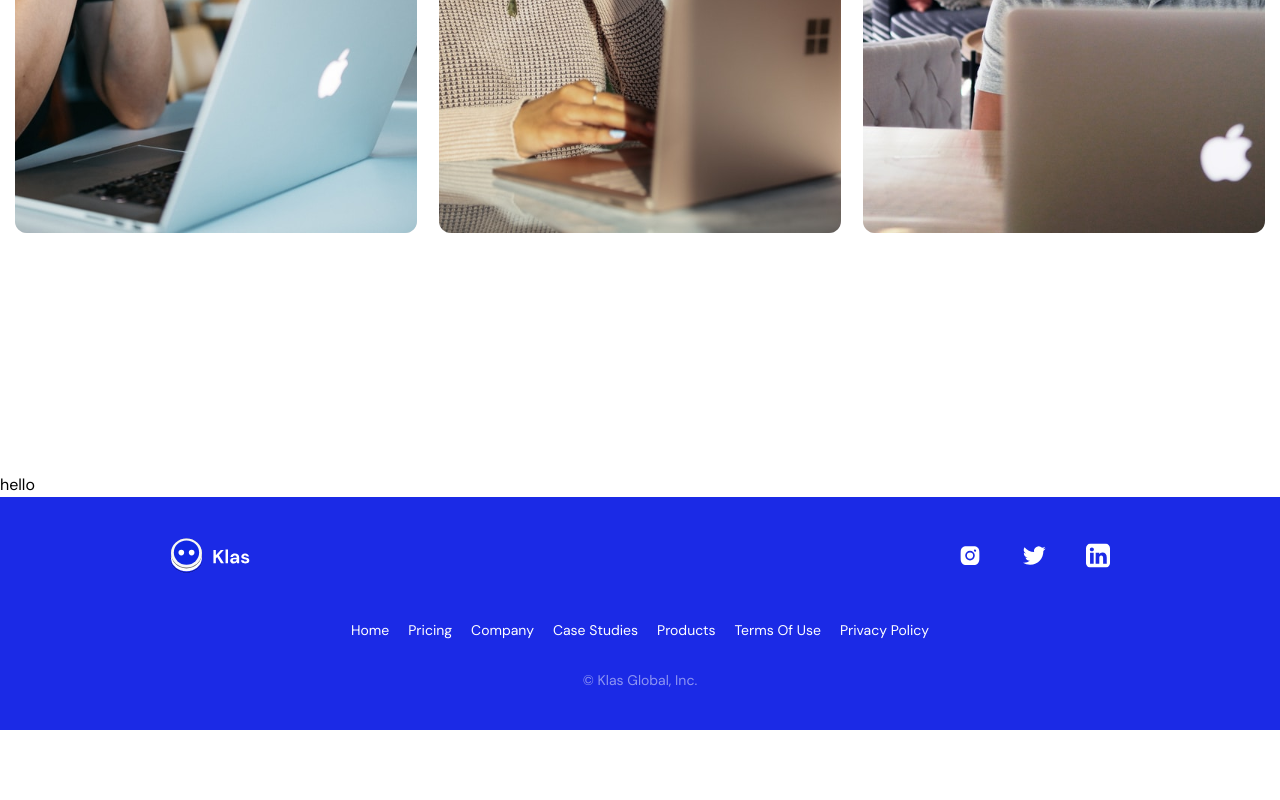
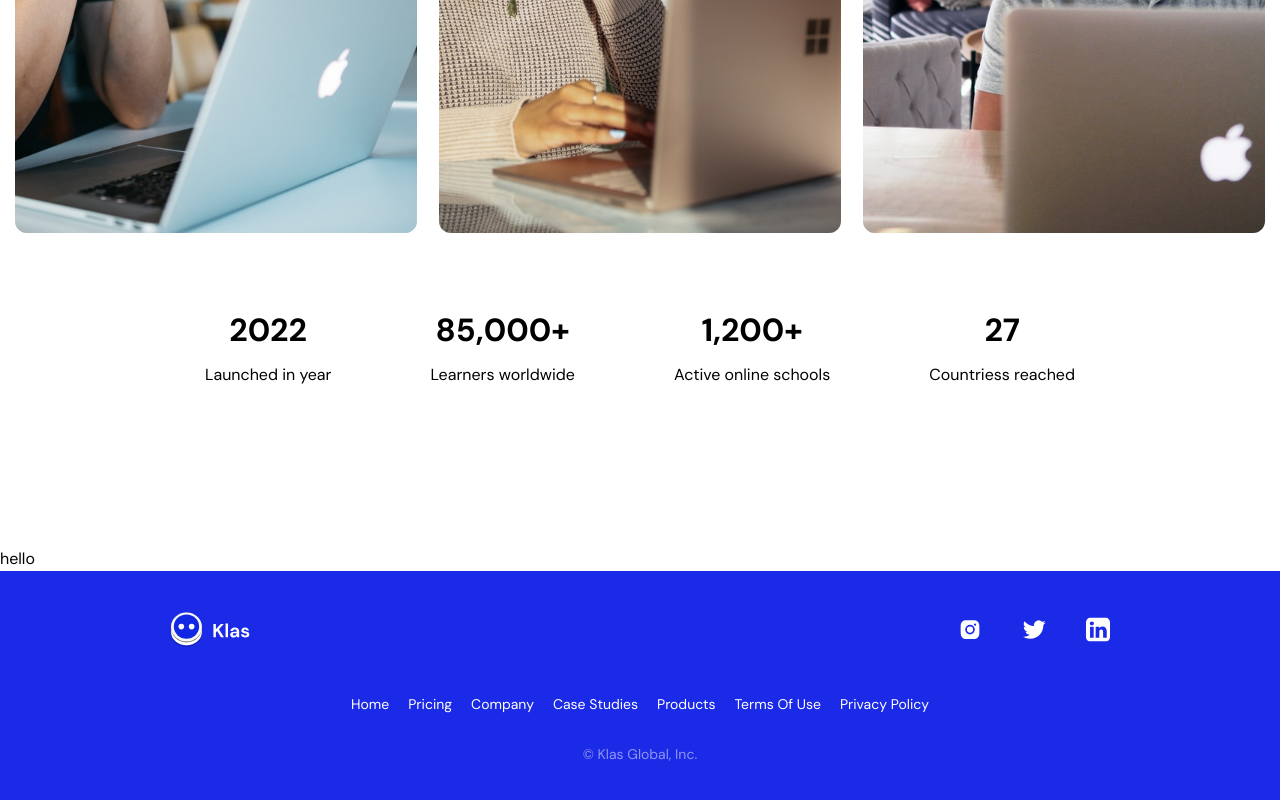
Before and after one commit to floriant3/klas-tech, a Next.js app: page /company in a window 1280 px wide. Shown: the part 857-1657 px from the top of the page. Before the commit the page ends 1587 px from the top, so only its background shows below. Built offline with nearby package versions, Linux system fonts and the light colour scheme.

Commit message:
feat: count up - company page

```diff
--- a/app/company/page.jsx
+++ b/app/company/page.jsx
@@ -1,6 +1,8 @@
+"use client";
+
 import React from "react";
 import PageHeaders from "../components/PageHeaders";
-import CountUp from "react-countup/build/CountUp";
+import CountUp from "react-countup";
 
 const CompanyPage = () => {
   return (
@@ -26,11 +28,33 @@ const CompanyPage = () => {
               </div>
             </div>
           </div>
-          <div className="flex items-center max-md:flex-wrap max-md:px-[20px] max-md:py-[40px] px-[40px] py-[80px] justify-between max-w-[950px]">
-            <div></div>
-            <div></div>
-            <div></div>
-            <div></div>
+          <div className="flex items-center justify-center mx-auto max-md:flex-wrap max-md:px-[20px] justify-between max-md:py-[40px] px-[40px] py-[80px] max-w-[950px]">
+            <div className="flex flex-col max-md:mx-auto max-md:mb-[40px] items-center">
+              <h3 className="font-semibold text-[32px] leading-[35px] text-center">
+                2022
+              </h3>
+              <p className="text-base leading-[18px text-center font-[300] mt-[15px]">Launched in year</p>
+            </div>
+            <div className="flex flex-col max-md:mx-auto max-md:mb-[40px] items-center">
+              <h3 className="font-semibold text-[32px] leading-[35px] text-center">
+                <CountUp end={85000} duration={2} enableScrollSpy={true} />
+                +
+              </h3>
+              <p className="text-base leading-[18px text-center font-[300] mt-[15px]">Learners worldwide</p>
+            </div>
+            <div className="flex flex-col max-md:mx-auto max-md:mb-[40px] items-center">
+              <h3 className="font-semibold text-[32px] leading-[35px] text-center">
+                <CountUp end={1200} duration={2} enableScrollSpy={true} />
+                +
+              </h3>
+              <p className="text-base leading-[18px text-center font-[300] mt-[15px]">Active online schools</p>
+            </div>
+            <div className="flex flex-col max-md:mx-auto max-md:mb-[40px] items-center">
+              <h3 className="font-semibold text-[32px] leading-[35px] text-center">
+                <CountUp end={27} duration={2} enableScrollSpy={true} />
+              </h3>
+              <p className="text-base leading-[18px text-center font-[300] mt-[15px]">Countriess reached</p>
+            </div>
           </div>
         </div>
       </section>
```
